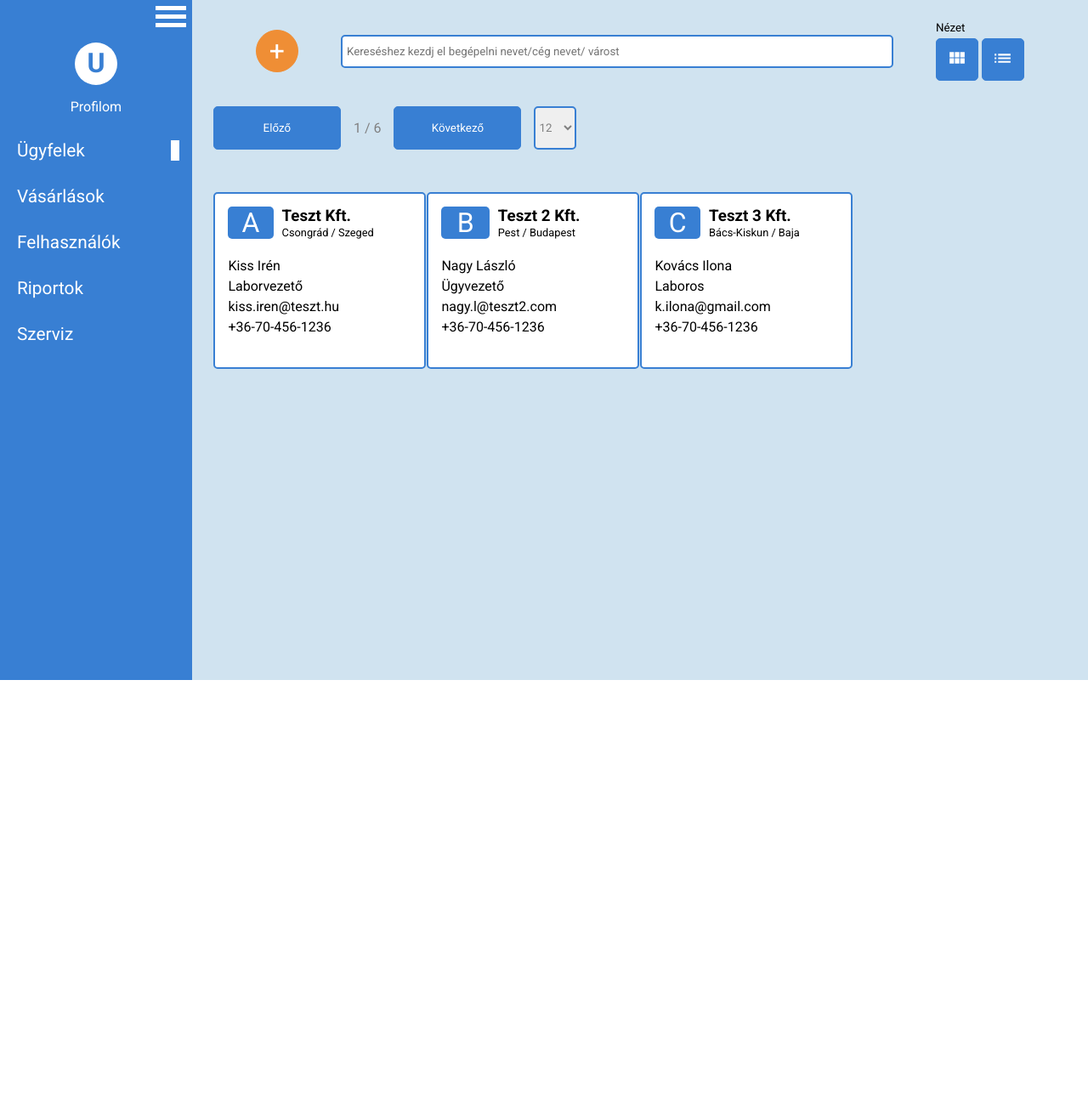
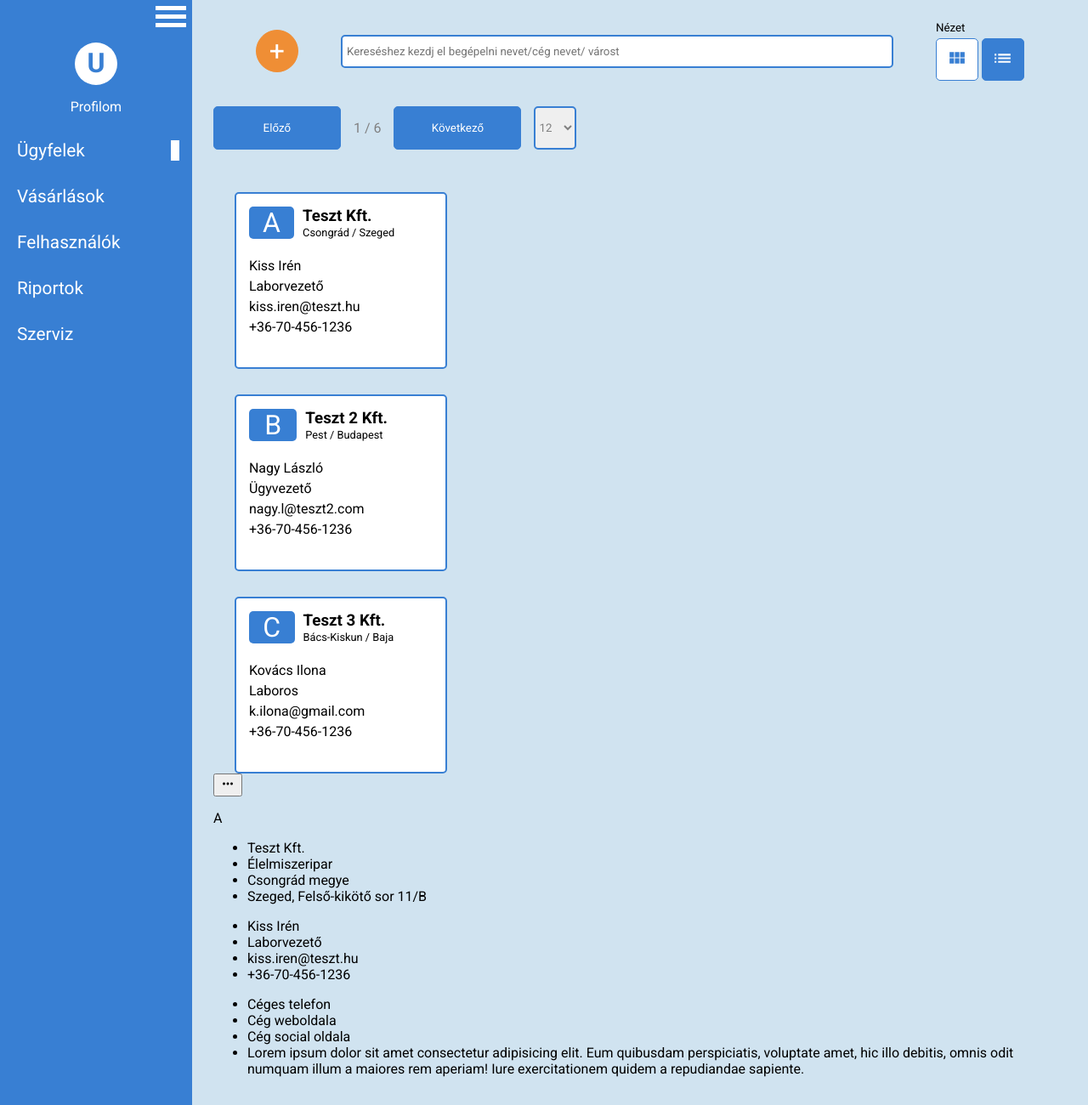
Before and after one commit to Whenz91/crm-front-end, a website: page index.html in a window 1280 px wide. Shown: the top 1300 px of the page at 85% size. Before the commit the page ends 800 px from the top, so only its background shows below. Drawn offline with nearby package versions, Linux system fonts and the light colour scheme; files that its build step writes are made by us from their sources.

Commit message:
add view selection functionaliti

```diff
--- a/gulpfile.js
+++ b/gulpfile.js
@@ -17,7 +17,7 @@ function watch() {
     });
     gulp.watch('./scss/**/*.scss', style);
     gulp.watch('./*.html').on('change', browserSync.reload);
-    gulp.watch('./js/**/*.js', style).on('change', browserSync.reload);
+    gulp.watch('./js/**/*.js').on('change', browserSync.reload);
 }
 
 exports.style = style;
--- a/index.html
+++ b/index.html
@@ -36,10 +36,10 @@
                 <input type="search" name="search" id="search" placeholder="Kereséshez kezdj el begépelni nevet/cég nevet/ várost">
                 <div class="view-controlleres">
                     <small>Nézet</small>
-                    <button class="btn small btn-primary">
+                    <button class="btn small btn-primary active" id="cardView">
                         <svg xmlns="http://www.w3.org/2000/svg" viewBox="0 0 24 24" fill="black" width="18px" height="18px"><path d="M0 0h24v24H0z" fill="none"/><path d="M4 11h5V5H4v6zm0 7h5v-6H4v6zm6 0h5v-6h-5v6zm6 0h5v-6h-5v6zm-6-7h5V5h-5v6zm6-6v6h5V5h-5z"/></svg>
                     </button>
-                    <button class="btn small btn-primary">
+                    <button class="btn small btn-primary" id="listView">
                         <svg xmlns="http://www.w3.org/2000/svg" viewBox="0 0 24 24" fill="black" width="18px" height="18px"><path d="M0 0h24v24H0z" fill="none"/><path d="M3 13h2v-2H3v2zm0 4h2v-2H3v2zm0-8h2V7H3v2zm4 4h14v-2H7v2zm0 4h14v-2H7v2zM7 7v2h14V7H7z"/></svg>
                     </button>
                 </div>
@@ -57,7 +57,7 @@
                     </select>
                 </div>
 
-                <div class="card-deck">
+                <div id="customersWrapper" class="active">
                     <article class="card">
                         <div class="card-header">
                             <p class="quality-icon">A</p>
@@ -103,9 +103,40 @@
                         </ul>
                     </article>
                 </div>
+
+                <div class="active-customer-tab">
+                    <button class="more-action-button">
+                        <svg xmlns="http://www.w3.org/2000/svg" viewBox="0 0 24 24" fill="black" width="18px" height="18px"><path d="M0 0h24v24H0z" fill="none"/><path d="M6 10c-1.1 0-2 .9-2 2s.9 2 2 2 2-.9 2-2-.9-2-2-2zm12 0c-1.1 0-2 .9-2 2s.9 2 2 2 2-.9 2-2-.9-2-2-2zm-6 0c-1.1 0-2 .9-2 2s.9 2 2 2 2-.9 2-2-.9-2-2-2z"/></svg>
+                    </button>
+                    <p class="quality-icon">A</p>
+
+                    <ul class="company-infos">
+                        <li>Teszt Kft.</li>
+                        <li>Élelmiszeripar</li>
+                        <li>Csongrád megye</li>
+                        <li>Szeged, Felső-kikötő sor 11/B</li>
+                    </ul>
+
+                    <ul class="contact-infos">
+                        <li>Kiss Irén</li>
+                        <li>Laborvezető</li>
+                        <li>kiss.iren@teszt.hu</li>
+                        <li>+36-70-456-1236</li>
+                    </ul>
+
+                    <ul class="other-infos">
+                        <li>Céges telefon</li>
+                        <li>Cég weboldala</li>
+                        <li>Cég social oldala</li>
+                        <li>Lorem ipsum dolor sit amet consectetur adipisicing elit. Eum quibusdam perspiciatis, voluptate amet, hic illo debitis, omnis odit numquam illum a maiores rem aperiam! Iure exercitationem quidem a repudiandae sapiente.</li>
+                    </ul>
+
+                </div>
             </section>
         </main>
     </div>
 
+
+    <script src="js/main.js"></script>
 </body>
 </html>
--- /dev/null
+++ b/js/main.js
@@ -0,0 +1,37 @@
+const cardView = document.querySelector("#cardView");
+const listView = document.querySelector("#listView");
+const customersWrapper = document.querySelector("#customersWrapper");
+
+let states = {
+    viewIsCard: true,
+}
+
+cardView.addEventListener('click', () => {
+    cardView.classList.add('active');
+    listView.classList.remove('active');
+    states.viewIsCard = true;
+
+    changeView(states.viewIsCard);
+});
+listView.addEventListener('click', () => {
+    listView.classList.add('active');
+    cardView.classList.remove('active');
+    states.viewIsCard = false;
+
+    changeView(states.viewIsCard);
+});
+
+
+
+
+function changeView(viewIsCard) {
+    if(viewIsCard) {
+        customersWrapper.classList.add('card-deck');
+        customersWrapper.classList.remove('card-list');
+    } else {
+        customersWrapper.classList.add('card-list');
+        customersWrapper.classList.remove('card-deck');
+    }
+}
+
+changeView(states.viewIsCard);
--- a/scss/customer.scss
+++ b/scss/customer.scss
@@ -125,6 +125,12 @@ main {
             grid-template-columns: repeat(4, 1fr);
             margin-top: 50px;
 
+            &.active {
+                max-width: 300px;
+                grid-template-columns: 1fr;
+                grid-gap: 30px;
+            }
+
             .card {
                 margin: 0 auto;
                 min-width: 250px;
--- a/scss/style.scss
+++ b/scss/style.scss
@@ -60,6 +60,14 @@ a {
         border-color: $primary-color;
         background-color: $primary-color;
         color: $white;
+
+        &.active {
+            background-color: $white;
+
+            svg {
+                fill: $primary-color;
+            }
+        }
     }
 }
 
```
Also changed, not shown: images/svgs/more_horiz-black-18dp.svg (added).
